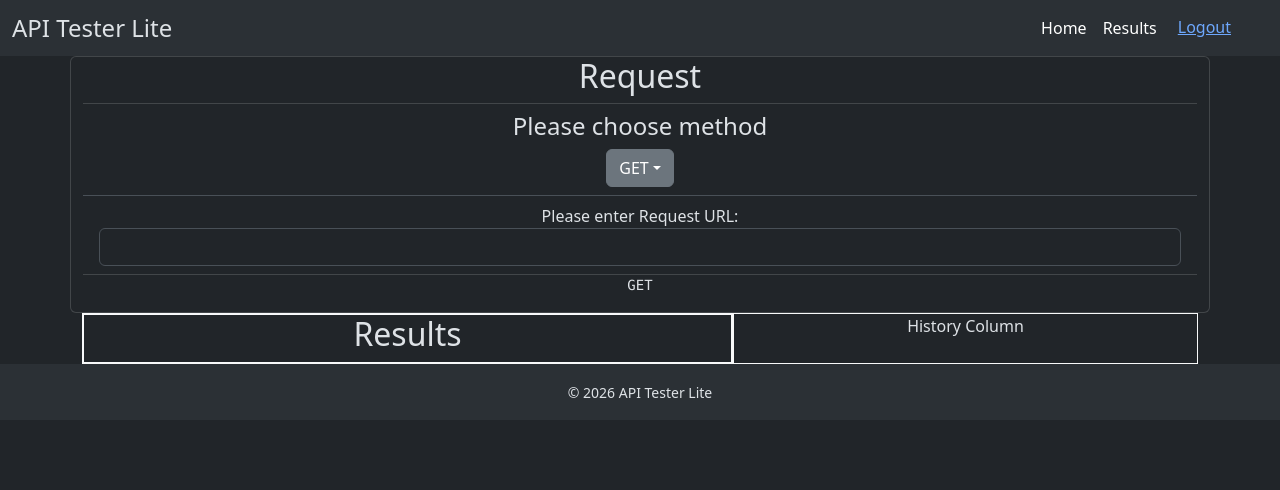
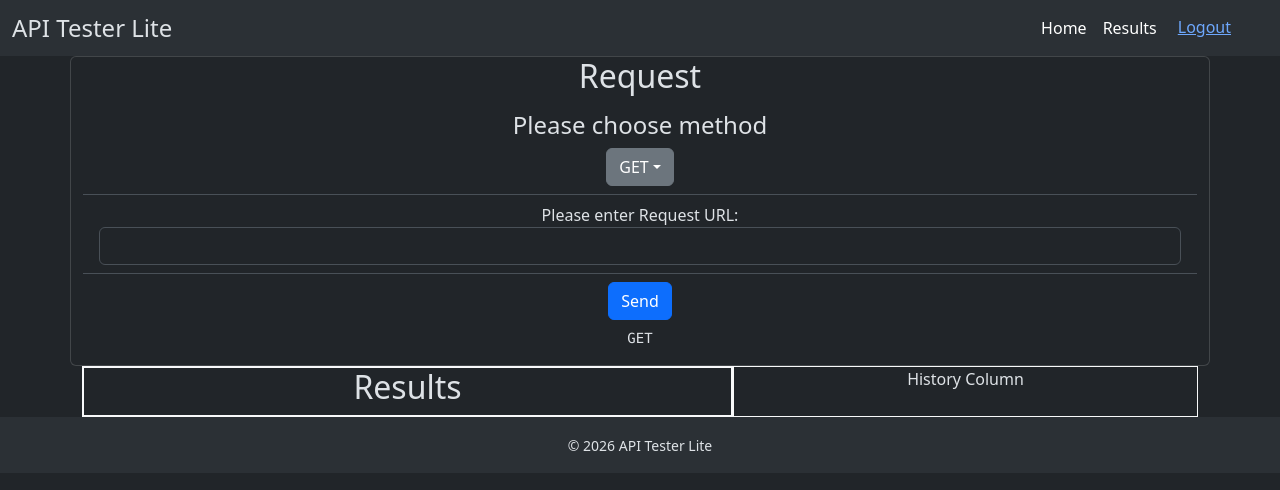
Before and after one commit to AHelmin/api-tester-lite, a React (Vite) app: page / in a window 1280 px wide. Both pictures are taken after a click on the button "Continue as Guest". Shown: the top 490 px of the page. Built offline with nearby package versions, Linux system fonts and the light colour scheme.

Commit message:
wrapped request form with a <form>, added send button, created simple test function for a GET response

```diff
--- a/src/components/RequestForm.jsx
+++ b/src/components/RequestForm.jsx
@@ -4,15 +4,24 @@ export default function RequestForm() {
   const [open, setOpen] = useState(false);
   const [method, setMethod] = useState("GET");
   const [url, setUrl] = useState("");
+  const [results, setResults] = useState("");
 
   function handleUrlChange(e) {
     setUrl(e.target.value);
+  }
+
+  async function handleSend(e) {
+    e.preventDefault();
+    const res = await fetch(url);
+    const data = await res.json();
+    setResults(data);
   }
 
   return (
     <>
       <div className="card">
         <h2>Request</h2>
+        <form onSubmit={handleSend}>
           <ul className="list-group list-group-flush">
             <li className="list-group-item">
               <h4>Please choose method</h4>
@@ -97,13 +106,20 @@ export default function RequestForm() {
                 </div>
               </li>
             )}
+            <li className="list-group-item">
+              <button type="submit" className="btn btn-primary">
+                Send
+              </button>
+            </li>
           </ul>
+        </form>
         <pre>{method}</pre>
       </div>
       <div className="row container-fluid">
         <div className="col-12 col-lg-7 border border-light">
           <div className="row border border-light">
             <h2>Results</h2>
+            {results && <pre>{JSON.stringify(results)}</pre>}
           </div>
         </div>
         <div className="col-12 col-lg-5 border border-light">
```
Lines whose indentation alone changed are shown as unchanged.
